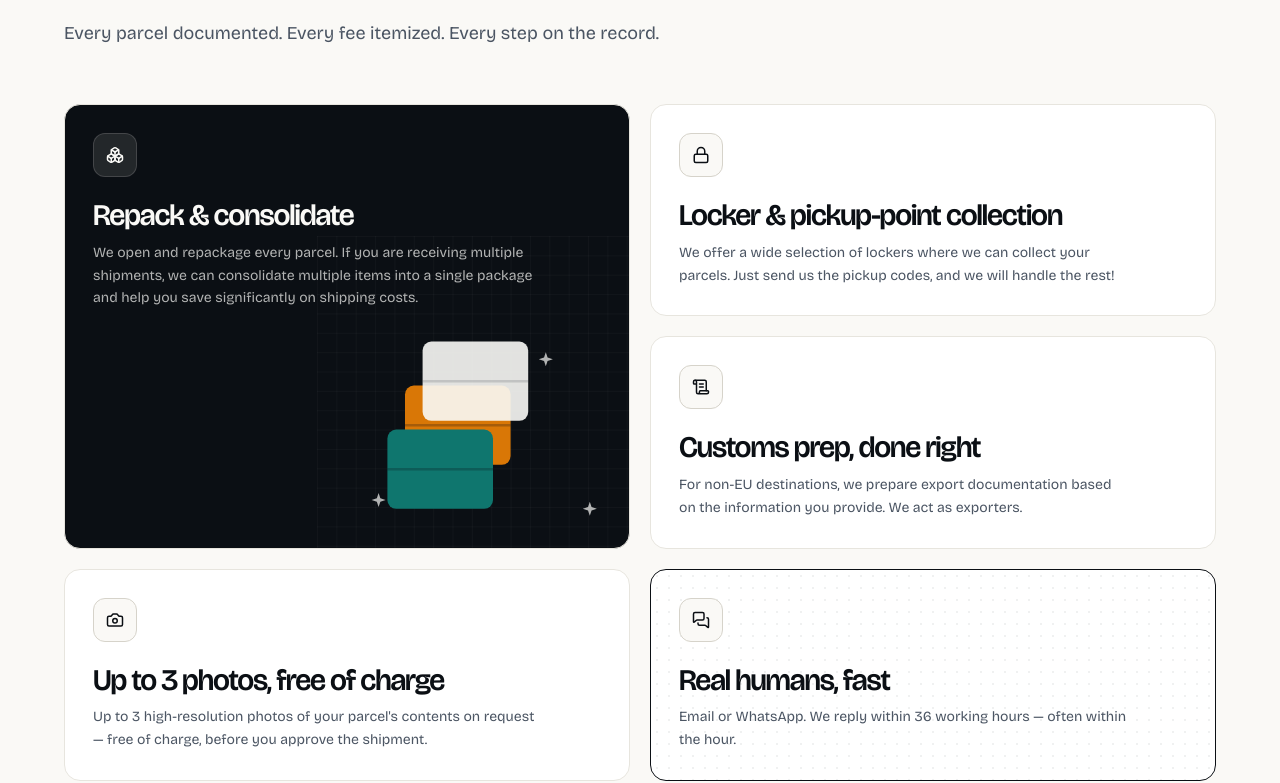
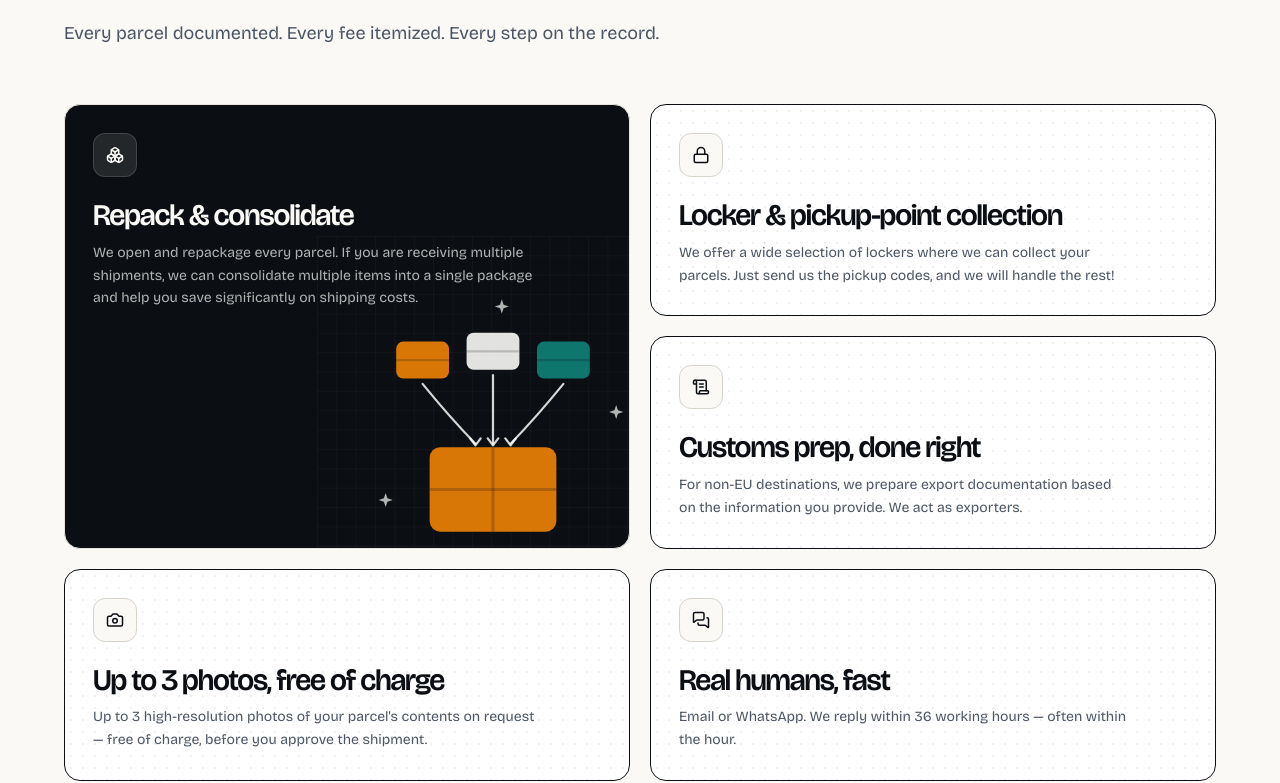
Before and after one commit to italparcel/web, a Next.js app: page / in a window 1280 px wide. Shown: the part 5359-6142 px from the top of the page. Built offline with nearby package versions, Linux system fonts and the light colour scheme.

Commit message:
eccoci qui

```diff
--- a/components/sections/Features.tsx
+++ b/components/sections/Features.tsx
@@ -52,8 +52,9 @@ export function Features() {
           </Reveal>
 
           <Reveal delay={0.06} className="md:col-span-3">
-            <Card>
-              <CardBody>
+            <Card className="relative overflow-hidden border-fg bg-bg">
+              <CardArtDots />
+              <CardBody className="relative">
                 <CardIcon>
                   <Lock size={18} />
                 </CardIcon>
@@ -68,8 +69,9 @@ export function Features() {
           </Reveal>
 
           <Reveal delay={0.1} className="md:col-span-3">
-            <Card>
-              <CardBody>
+            <Card className="relative overflow-hidden border-fg bg-bg">
+              <CardArtDots />
+              <CardBody className="relative">
                 <CardIcon>
                   <ScrollText size={18} />
                 </CardIcon>
@@ -83,8 +85,9 @@ export function Features() {
           </Reveal>
 
           <Reveal delay={0.14} className="md:col-span-3">
-            <Card>
-              <CardBody>
+            <Card className="relative overflow-hidden border-fg bg-bg">
+              <CardArtDots />
+              <CardBody className="relative">
                 <CardIcon>
                   <Camera size={18} />
                 </CardIcon>
@@ -238,54 +241,119 @@ function CardArtRepack() {
           </pattern>
         </defs>
         <rect width="400" height="400" fill="url(#grid-bg)" />
+
+        {/* incoming parcels */}
+        {[
+          { x: 90, y: 120, seamY: 141, fill: "#d97706", opacity: 1 },
+          { x: 170, y: 110, seamY: 131, fill: "#fafaf7", opacity: 0.9 },
+          { x: 250, y: 120, seamY: 141, fill: "#0f766e", opacity: 1 },
+        ].map((b, i) => (
+          <motion.g
+            key={i}
+            initial={reduce ? false : { opacity: 0, y: -10 }}
+            whileInView={reduce ? undefined : { opacity: 1, y: 0 }}
+            viewport={{ once: true, margin: "-50px" }}
+            transition={{ duration: 0.5, delay: i * 0.12, ease: [0.16, 1, 0.3, 1] }}
+          >
+            <rect
+              x={b.x}
+              y={b.y}
+              width="60"
+              height="42"
+              rx="8"
+              fill={b.fill}
+              opacity={b.opacity}
+            />
+            <line
+              x1={b.x}
+              y1={b.seamY}
+              x2={b.x + 60}
+              y2={b.seamY}
+              stroke="#0b0f14"
+              strokeOpacity="0.2"
+              strokeWidth="2.5"
+            />
+          </motion.g>
+        ))}
+
+        {/* converging arrows */}
+        {[
+          {
+            d: "M 120 168 Q 150 205 180 236",
+            head: "M 174 230 L 180 238 L 186 230",
+            delay: 0.5,
+          },
+          {
+            d: "M 200 158 L 200 236",
+            head: "M 194 230 L 200 238 L 206 230",
+            delay: 0.62,
+          },
+          {
+            d: "M 280 168 Q 250 205 220 236",
+            head: "M 214 230 L 220 238 L 226 230",
+            delay: 0.74,
+          },
+        ].map((a, i) => (
+          <g key={i}>
+            <motion.path
+              d={a.d}
+              stroke="#fafaf7"
+              strokeOpacity="0.85"
+              strokeWidth="2.5"
+              fill="none"
+              strokeLinecap="round"
+              initial={reduce ? false : { pathLength: 0, opacity: 0 }}
+              whileInView={reduce ? undefined : { pathLength: 1, opacity: 1 }}
+              viewport={{ once: true, margin: "-50px" }}
+              transition={{ duration: 0.6, delay: a.delay }}
+            />
+            <motion.path
+              d={a.head}
+              stroke="#fafaf7"
+              strokeOpacity="0.85"
+              strokeWidth="2.5"
+              fill="none"
+              strokeLinecap="round"
+              strokeLinejoin="round"
+              initial={reduce ? false : { opacity: 0 }}
+              whileInView={reduce ? undefined : { opacity: 1 }}
+              viewport={{ once: true, margin: "-50px" }}
+              transition={{ duration: 0.3, delay: a.delay + 0.45 }}
+            />
+          </g>
+        ))}
+
+        {/* consolidated parcel */}
         <motion.g
-          initial={reduce ? false : { y: 12, opacity: 0 }}
-          whileInView={reduce ? undefined : { y: 0, opacity: 1 }}
+          initial={reduce ? false : { opacity: 0, y: 12 }}
+          whileInView={reduce ? undefined : { opacity: 1, y: 0 }}
           viewport={{ once: true, margin: "-50px" }}
-          transition={{ duration: 0.8 }}
+          transition={{ duration: 0.55, delay: 1.05, ease: [0.16, 1, 0.3, 1] }}
         >
-          <rect x="100" y="170" width="120" height="90" rx="10" fill="#d97706" />
-          <rect
-            x="120"
-            y="120"
-            width="120"
-            height="90"
-            rx="10"
-            fill="#fafaf7"
-            opacity="0.9"
-          />
-          <rect x="80" y="220" width="120" height="90" rx="10" fill="#0f766e" />
+          <rect x="128" y="240" width="144" height="96" rx="12" fill="#d97706" />
           <line
-            x1="100"
-            y1="215"
-            x2="220"
-            y2="215"
+            x1="128"
+            y1="288"
+            x2="272"
+            y2="288"
             stroke="#0b0f14"
-            strokeOpacity="0.25"
-            strokeWidth="3"
+            strokeOpacity="0.22"
+            strokeWidth="3.5"
           />
           <line
-            x1="120"
-            y1="165"
-            x2="240"
-            y2="165"
+            x1="200"
+            y1="240"
+            x2="200"
+            y2="336"
             stroke="#0b0f14"
-            strokeOpacity="0.15"
-            strokeWidth="3"
-          />
-          <line
-            x1="80"
-            y1="265"
-            x2="200"
-            y2="265"
-            stroke="#0b0f14"
-            strokeOpacity="0.25"
-            strokeWidth="3"
+            strokeOpacity="0.22"
+            strokeWidth="3.5"
           />
         </motion.g>
-        <Sparkle x={260} y={140} delay={0.2} />
-        <Sparkle x={70} y={300} delay={0.6} />
-        <Sparkle x={310} y={310} delay={1.0} />
+
+        <Sparkle x={210} y={80} delay={0.3} />
+        <Sparkle x={340} y={200} delay={0.8} />
+        <Sparkle x={78} y={300} delay={1.2} />
       </svg>
     </div>
   );
--- a/components/sections/HowItWorks.tsx
+++ b/components/sections/HowItWorks.tsx
@@ -739,10 +739,10 @@ function ShipArt() {
 function TrackArt() {
   const events = [
     { x: 50, label: "Picked up", state: "done" },
-    { x: 110, label: "Repacked", state: "done" },
-    { x: 170, label: "Departed", state: "done" },
-    { x: 230, label: "In transit", state: "active" },
-    { x: 290, label: "Delivered", state: "pending" },
+    { x: 120, label: "Repacked", state: "done" },
+    { x: 190, label: "Departed", state: "done" },
+    { x: 260, label: "In transit", state: "active" },
+    { x: 330, label: "Delivered", state: "pending" },
   ] as const;
 
   return (
@@ -752,7 +752,7 @@ function TrackArt() {
         <line
           x1="50"
           y1="140"
-          x2="290"
+          x2="330"
           y2="140"
           stroke="#e7e5de"
           strokeWidth="2"
@@ -760,7 +760,7 @@ function TrackArt() {
         <motion.line
           x1="50"
           y1="140"
-          x2="230"
+          x2="260"
           y2="140"
           stroke="#0b0f14"
           strokeWidth="2"
@@ -840,7 +840,7 @@ function TrackArt() {
           TRENTO
         </text>
         <text
-          x="290"
+          x="330"
           y="110"
           textAnchor="middle"
           fontFamily="ui-monospace, monospace"
```
Also changed, not shown: components/legal/PrivacyContent.tsx (+8 -4 lines).
